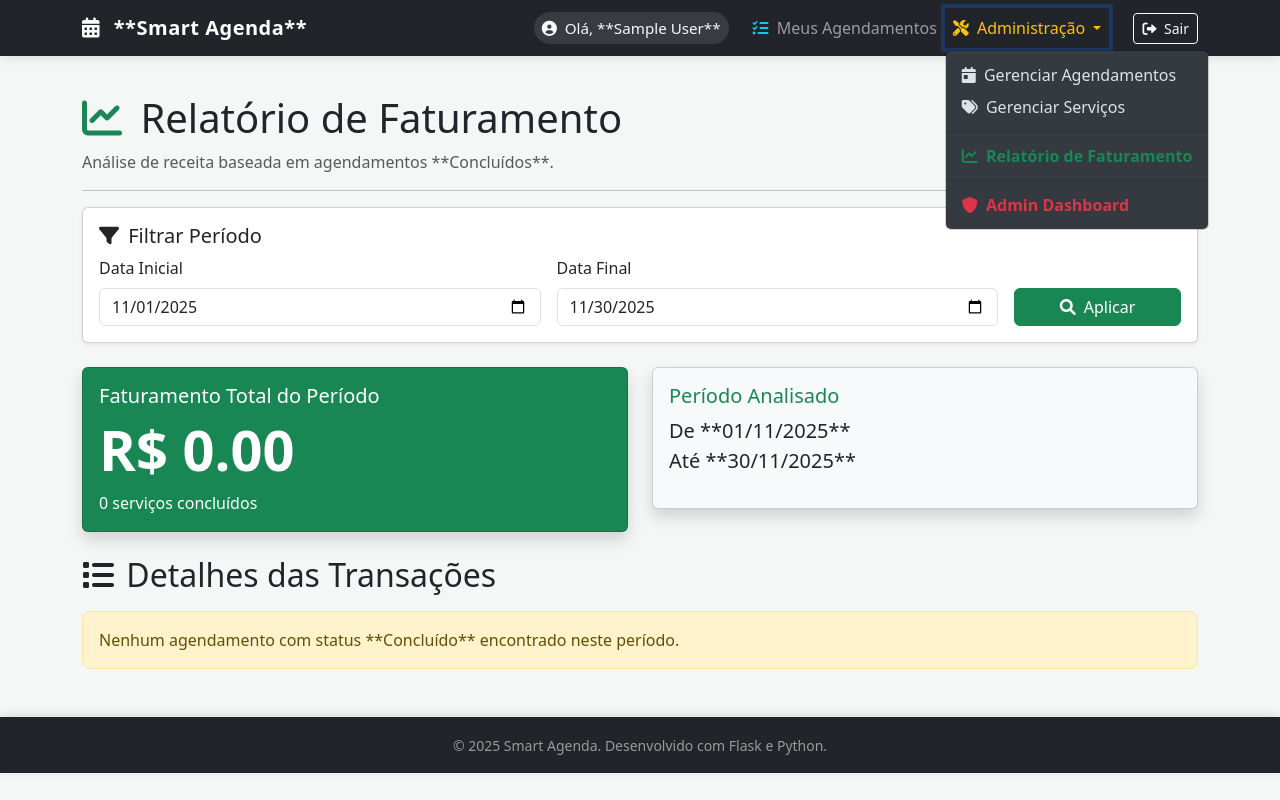
After one commit to EngSivaldo/AgendaPro-, a Flask app: page /services/admin/reports/billing in a window 1280 px wide, after a click on "Administração". The commit adds this page. Run offline with Flask 3, Linux system fonts and the light colour scheme; a user stored in the database is signed in; tables that the repository leaves empty hold one stand-in row (values such as "Sample post"); parts of the project's set-up code (start-up, migrations or seed data) failed here and were passed over.

Commit message:
feat: Implementa CRUD de Serviços e Lógica de Agendamento com Celery/Redis e Email

```diff
--- a/app/services/routes.py
+++ b/app/services/routes.py
@@ -1,12 +1,14 @@
+from functools import wraps
 from flask import Blueprint, render_template, request, flash, redirect, url_for, jsonify
 from flask_login import login_required, current_user
 from app import db, mail
 from app.decorators import admin_required
-from datetime import datetime, timedelta
+from datetime import datetime, timedelta, date
 from app.models import Service, Appointment, User
 from sqlalchemy import or_, func, and_
 from flask_mail import Message # Importa a classe Message
-
+from . import bp
+from app.tasks import send_appointment_reminder
 # ----------------------------------------------------------------------
 # 📌 1. DEFINIÇÃO DO BLUEPRINT
 # ----------------------------------------------------------------------
@@ -57,9 +59,11 @@ Sua Equipe de Agendamentos.
 # ----------------------------------------------------
 # 📌 3. FUNÇÕES AUXILIARES (has_conflict e get_available_slots)
 # ----------------------------------------------------
+# app/services/routes.py (Ajuste na FUNÇÃO AUXILIAR has_conflict)
 
-def has_conflict(service_id, desired_start_time):
-    """Verifica se o horário desejado conflita com agendamentos existentes."""
+def has_conflict(service_id, desired_start_time, appointment_id_to_exclude=None):
+    """Verifica se o horário desejado conflita com agendamentos existentes,
+       excluindo um agendamento específico."""
 
     service = Service.query.get(service_id)
     if not service:
@@ -71,22 +75,26 @@ def has_conflict(service_id, desired_start_time):
     start_of_day = datetime.combine(desired_start_time.date(), datetime.min.time())
     end_of_day_exclusive = start_of_day + timedelta(days=1)
 
-    all_appointments_on_day = Appointment.query.join(Service).filter(
+    # 📌 NOVO: Adiciona filtro para excluir o agendamento que está sendo editado
+    query = Appointment.query.join(Service).filter(
         Appointment.data_horario >= start_of_day,
         Appointment.data_horario < end_of_day_exclusive
-    ).filter(Appointment.status == 'Agendado').all()
+    ).filter(Appointment.status == 'Agendado')
+
+    if appointment_id_to_exclude:
+        query = query.filter(Appointment.id != appointment_id_to_exclude)
+
+    all_appointments_on_day = query.all()
+    # ... (O restante da lógica de loop 'for existing_appointment in all_appointments_on_day:' permanece o mesmo) ...
 
     for existing_appointment in all_appointments_on_day:
+        # ... (sua lógica de conflito existente) ...
+         existing_service_duration = existing_appointment.servico.duracao_minutos
+         existing_start_time = existing_appointment.data_horario
+         existing_end_time = existing_start_time + timedelta(minutes=existing_service_duration)
 
-        # O objeto do serviço é 'servico' (minúsculo) devido ao relacionamento
-        existing_service_duration = existing_appointment.servico.duracao_minutos
-        existing_start_time = existing_appointment.data_horario
-        existing_end_time = existing_start_time + timedelta(minutes=existing_service_duration)
-
-        # Lógica de Conflito: O novo agendamento começa antes do existente terminar E
-        # O novo agendamento termina depois do existente começar.
-        if desired_start_time < existing_end_time and desired_end_time > existing_start_time:
-            return True
+         if desired_start_time < existing_end_time and desired_end_time > existing_start_time:
+             return True
 
     return False
 
@@ -222,18 +230,35 @@ def book_appointment():
         db.session.add(new_appointment)
         db.session.commit()
 
-        # 💡 NOVO: CHAMADA DE ENVIO DE EMAIL DE CONFIRMAÇÃO
         # Acessar as propriedades antes de enviar o email para garantir que as relações foram carregadas
         new_appointment.user.email
         new_appointment.servico.nome
 
+        # 5. Envio do Email de Confirmação Imediata
         send_appointment_email(
             appointment=new_appointment,
             subject="Confirmação de Agendamento Realizado",
             status='Confirmado'
         )
 
-        flash('Agendamento realizado com sucesso! Um email de confirmação foi enviado.', 'success')
+        # ========================================================
+        # 📌 6. AGENDAMENTO DO LEMBRETE CELERY (24 HORAS ANTES)
+        # ========================================================
+
+        # Calcula o tempo para o lembrete (24 horas antes)
+        reminder_time = new_appointment.data_horario - timedelta(hours=24)
+
+        # Verifica se o tempo de lembrete ainda está no futuro
+        if reminder_time > datetime.now():
+            send_appointment_reminder.apply_async(
+                args=[new_appointment.id], # Passa o ID do novo agendamento
+                eta=reminder_time           # Agendado para ser executado em 'reminder_time'
+            )
+            flash_message = 'Agendamento realizado com sucesso! Um email de confirmação foi enviado e um lembrete foi agendado.'
+        else:
+            flash_message = 'Agendamento realizado com sucesso! Um email de confirmação foi enviado.'
+
+        flash(flash_message, 'success')
         return redirect(url_for('services.my_appointments'))
 
     return render_template('services/book.html', title='Novo Agendamento', services=services, now=datetime.now)
@@ -478,7 +503,10 @@ def update_appointment_status(appointment_id):
         flash('Status inválido.', 'danger')
         return redirect(url_for('services.manage_appointments'))
 
-    if appointment.status == new_status:
+    # 📌 NOVO: Pega o status atual ANTES de alterá-lo
+    old_status = appointment.status
+
+    if old_status == new_status:
         flash('Status inalterado.', 'info')
         return redirect(url_for('services.manage_appointments'))
 
@@ -487,10 +515,20 @@ def update_appointment_status(appointment_id):
         appointment.status = new_status
         # 2. TENTA SALVAR
         db.session.commit()
-        flash(f'Status do agendamento atualizado para "{new_status}".', 'success')
+
+        # 3. 📢 ENVIO DE EMAIL: Notifica o cliente sobre a mudança
+        # A notificação só é enviada se o status realmente mudou (já garantido pelo if acima)
+        send_appointment_email(
+            appointment=appointment,
+            subject=f"ATUALIZAÇÃO DE STATUS: Agendamento ID {appointment_id}",
+            status=new_status # Passa o novo status para o corpo do email
+        )
+
+        flash(f'Status do agendamento atualizado para "{new_status}" e cliente notificado.', 'success')
+
     except Exception as e:
         db.session.rollback()
-        print(f"ERRO DE DB: {e}")
+        print(f"ERRO DE DB ao atualizar status: {e}")
         flash(f'Erro ao atualizar o status. Tente novamente.', 'danger')
 
     return redirect(url_for('services.manage_appointments'))
@@ -517,12 +555,19 @@ def reschedule_appointment(appointment_id):
         flash('Formato de data e hora inválido.', 'danger')
         return redirect(url_for('services.manage_appointments'))
 
-    # 🚨 VALIDAÇÃO DE DATA FUTURA 🚨
+    # 2. 🚨 VALIDAÇÃO DE DATA FUTURA 🚨
     if new_datetime < datetime.now():
         flash('A data e hora do reagendamento não podem ser no passado.', 'danger')
         return redirect(url_for('services.manage_appointments'))
 
-    # 2. Atualiza e salva no banco de dados
+    # 3. 🚨 VALIDAÇÃO DE CONFLITO 🚨
+    # Passa o ID do agendamento atual para que ele seja ignorado na verificação
+    if has_conflict(appointment.service_id, new_datetime, appointment_id_to_exclude=appointment.id):
+        flash('ERRO: O novo horário conflita com outro agendamento existente. Selecione outro slot.', 'danger')
+        return redirect(url_for('services.manage_appointments'))
+
+
+    # 4. Atualiza e salva no banco de dados
     try:
         # Atualiza a data e define o status como Reagendado
         appointment.data_horario = new_datetime
@@ -530,17 +575,103 @@ def reschedule_appointment(appointment_id):
 
         db.session.commit()
 
-        # 💡 NOVO: Envio de email de reagendamento
+        # 5. 📢 ENVIO DE EMAIL de reagendamento (já estava OK)
         send_appointment_email(
             appointment=appointment,
             subject="REAGENDAMENTO de Serviço",
             status='Reagendado'
         )
 
-        flash(f'Agendamento #{appointment.id} reagendado com sucesso para {new_datetime.strftime("%d/%m/%Y às %H:%M")}.', 'success')
+        # 6. 🚨 (OPCIONAL) CANCELAMENTO DO LEMBRETE ANTIGO E AGENDAMENTO DO NOVO
+        # Aqui você deveria cancelar o Celery task antigo e agendar um novo,
+        # mas como você não tem o ID do task, essa é uma melhoria futura.
+
+        flash(f'Agendamento #{appointment.id} reagendado com sucesso para {new_datetime.strftime("%d/%m/%Y às %H:%M")} e cliente notificado.', 'success')
     except Exception as e:
         db.session.rollback()
         print(f"ERRO DE REAGENDAMENTO: {e}")
         flash('Erro ao salvar o reagendamento no banco de dados. Tente novamente.', 'danger')
 
     return redirect(url_for('services.manage_appointments'))
+
+
+
+# Função auxiliar para garantir que apenas administradores acessem
+def admin_required(f):
+    @wraps(f)
+    def decorated_function(*args, **kwargs):
+        if not current_user.is_admin:
+            flash('Acesso restrito a administradores.', 'danger')
+            return redirect(url_for('index'))
+        return f(*args, **kwargs)
+    return decorated_function
+
+# Rota para o Relatório de Faturamento
+# Rota para o Relatório de Faturamento
+@bp.route('/admin/reports/billing', methods=['GET'])
+@login_required
+@admin_required
+def billing_report():
+    """Calcula e exibe o faturamento total com base nos agendamentos concluídos."""
+
+    start_date_str = request.args.get('start_date')
+    end_date_str = request.args.get('end_date')
+
+    query = Appointment.query.filter_by(status='Concluído')
+
+    # --- NOVO BLOCO: Definir padrão (Mês Atual) ---
+    today = date.today()
+    start_of_month = datetime(today.year, today.month, 1)
+
+    # Calcula o último dia do mês atual (ou próximo mês)
+    try:
+        # Tenta ir para o dia 1 do próximo mês e subtrai 1 dia
+        end_of_month = datetime(today.year, today.month + 1, 1) - timedelta(seconds=1)
+    except ValueError:
+        # Se for Dezembro (month + 1 = 13), vai para Janeiro do próximo ano
+        end_of_month = datetime(today.year + 1, 1, 1) - timedelta(seconds=1)
+
+    # 💡 DEFINIÇÕES INICIAIS (serão usadas se não houver filtro)
+    start_date_filter = start_of_month
+    end_date_filter = end_of_month
+    # -----------------------------------------------
+
+    # 1. Lógica do Período (Filtro do Usuário)
+    if start_date_str and end_date_str:
+        try:
+            start_date_obj = datetime.strptime(start_date_str, '%Y-%m-%d')
+            end_date_obj = datetime.strptime(end_date_str, '%Y-%m-%d')
+
+            # Ajusta para incluir o dia inteiro
+            end_datetime = datetime.combine(end_date_obj.date(), datetime.max.time())
+
+            # 💡 SOBRESCREVE OS FILTROS PARA A QUERY E PARA O DISPLAY
+            start_date_filter = start_date_obj
+            end_date_filter = end_datetime
+
+        except ValueError:
+            flash('Formato de data inválido.', 'danger')
+            return redirect(url_for('services.billing_report'))
+
+    # Filtra a Query com base nos filtros definidos (padrão ou pelo usuário)
+    query = query.filter(Appointment.data_horario >= start_date_filter,
+                         Appointment.data_horario <= end_date_filter)
+
+    # 2. Execução da Consulta
+    completed_appointments = query.all()
+
+    # 3. Cálculo do Faturamento
+    total_revenue = sum(appt.servico.preco for appt in completed_appointments)
+
+    # 4. Retorno: Usa os filtros ATUAIS (start_date_filter/end_date_filter) para formatar
+    return render_template('services/billing_report.html',
+                           title='Relatório de Faturamento',
+                           total_revenue=total_revenue,
+                           appointments=completed_appointments,
+
+                           # Passa a data formatada para ser usada nos INPUTS HTML (valor='2025-11-01')
+                           start_date=start_date_filter.strftime('%Y-%m-%d'),
+                           end_date=end_date_filter.strftime('%Y-%m-%d'),
+
+                           datetime=datetime
+                           )
--- a/app/templates/base.html
+++ b/app/templates/base.html
@@ -4,7 +4,11 @@
     <meta charset="UTF-8">
     <meta name="viewport" content="width=device-width, initial-scale=1.0">
     <title>Sistema de Agendamento | {{ title }}</title>
+
+    {# 💡 BOOTSTRAP CSS (Versão 5.3) #}
     <link href="https://cdn.jsdelivr.net/npm/bootstrap@5.3.3/dist/css/bootstrap.min.css" rel="stylesheet">
+
+    {# 💡 FONT AWESOME (ÍCONES) #}
     <link rel="stylesheet" href="https://cdnjs.cloudflare.com/ajax/libs/font-awesome/6.0.0-beta3/css/all.min.css">
 
     <style>
@@ -77,6 +81,7 @@
                             </a>
                         </li>
 
+                        {# --- INÍCIO: DROPDOWN DE ADMINISTRAÇÃO --- #}
                         {% if current_user.is_admin %}
                         <li class="nav-item dropdown me-2">
                             <a class="nav-link dropdown-toggle text-warning" href="#" id="adminDropdown" role="button" data-bs-toggle="dropdown" aria-expanded="false">
@@ -89,13 +94,24 @@
                                 <li><a class="dropdown-item" href="{{ url_for('services.list_services') }}">
                                     <i class="fas fa-tags me-1"></i> Gerenciar Serviços
                                 </a></li>
+
                                 <li><hr class="dropdown-divider"></li>
+
+                                {# 📌 NOVO LINK INSERIDO AQUI: RELATÓRIO DE FATURAMENTO #}
+                                <li><a class="dropdown-item fw-bold text-success" href="{{ url_for('services.billing_report') }}">
+                                    <i class="fas fa-chart-line me-1"></i> Relatório de Faturamento
+                                </a></li>
+
+                                <li><hr class="dropdown-divider"></li>
+
                                 <li><a class="dropdown-item text-danger fw-bold" href="{{ url_for('services.admin_dashboard') }}">
                                     <i class="fas fa-shield-alt me-1"></i> Admin Dashboard
                                 </a></li>
                             </ul>
                         </li>
                         {% endif %}
+                        {# --- FIM: DROPDOWN DE ADMINISTRAÇÃO --- #}
+
 
                         <li class="nav-item">
                             <a class="btn btn-outline-light btn-sm ms-lg-3" href="{{ url_for('auth.logout') }}">
@@ -122,6 +138,7 @@
 
     <main class="container">
 
+        {# --- FLASH MESSAGES (Alertas do Flask) --- #}
         {% with messages = get_flashed_messages(with_categories=true) %}
             {% if messages %}
                 <div class="row justify-content-center">
@@ -147,6 +164,7 @@
     </footer>
 
     {% block scripts %}
+    {# 💡 BOOTSTRAP JS (Necessário para Navbar Toggler e Dropdowns) #}
     <script src="https://cdn.jsdelivr.net/npm/bootstrap@5.3.3/dist/js/bootstrap.bundle.min.js"></script>
     {% endblock %}
 </body>
--- /dev/null
+++ b/app/templates/services/billing_report.html
@@ -0,0 +1,86 @@
+{% extends "base.html" %}
+
+{% block content %}
+<h1 class="mt-4"><i class="fas fa-chart-line me-2 text-success"></i> Relatório de Faturamento</h1>
+<p class="text-muted">Análise de receita baseada em agendamentos **Concluídos**.</p>
+
+<hr>
+
+{# --- 1. Filtros de Período --- #}
+<div class="card shadow-sm mb-4">
+    <div class="card-body">
+        <h5 class="card-title"><i class="fas fa-filter me-1"></i> Filtrar Período</h5>
+        <form method="GET" action="{{ url_for('services.billing_report') }}" class="row g-3 align-items-end">
+            <div class="col-md-5">
+                <label for="start_date" class="form-label">Data Inicial</label>
+                <input type="date" class="form-control" id="start_date" name="start_date" value="{{ request.args.get('start_date') or start_date }}">
+            </div>
+            <div class="col-md-5">
+                <label for="end_date" class="form-label">Data Final</label>
+                <input type="date" class="form-control" id="end_date" name="end_date" value="{{ request.args.get('end_date') or end_date }}">
+            </div>
+            <div class="col-md-2">
+                <button type="submit" class="btn btn-success w-100">
+                    <i class="fas fa-search me-1"></i> Aplicar
+                </button>
+            </div>
+        </form>
+    </div>
+</div>
+
+{# --- 2. Resultados Principais --- #}
+<div class="row mb-4">
+    <div class="col-md-6">
+        <div class="card bg-success text-white shadow">
+            <div class="card-body">
+                <h5 class="card-title">Faturamento Total do Período</h5>
+                <h1 class="display-4 fw-bold">R$ {{ "%.2f"|format(total_revenue) }}</h1>
+                <p class="mb-0">{{ appointments | length }} serviços concluídos</p>
+            </div>
+        </div>
+    </div>
+    <div class="col-md-6">
+        <div class="card bg-light shadow">
+            <div class="card-body">
+                <h5 class="card-title text-success">Período Analisado</h5>
+                <p class="lead mb-0">De **{{ datetime.strptime(start_date, '%Y-%m-%d').strftime('%d/%m/%Y') }}**</p>
+                <p class="lead">Até **{{ datetime.strptime(end_date, '%Y-%m-%d').strftime('%d/%m/%Y') }}**</p>
+            </div>
+        </div>
+    </div>
+</div>
+
+{# --- 3. Lista de Agendamentos Concluídos --- #}
+<h2><i class="fas fa-list me-1"></i> Detalhes das Transações</h2>
+{% if appointments %}
+<div class="table-responsive">
+    <table class="table table-striped table-hover align-middle table-sm">
+        <thead>
+            <tr class="table-dark">
+                <th>ID</th>
+                <th>Data/Hora</th>
+                <th>Serviço</th>
+                <th>Cliente</th>
+                <th class="text-end">Preço</th>
+            </tr>
+        </thead>
+        <tbody>
+            {% for appt in appointments %}
+            <tr>
+                <td>{{ appt.id }}</td>
+                <td>{{ appt.data_horario.strftime('%d/%m/%Y %H:%M') }}</td>
+                <td>{{ appt.servico.nome }}</td>
+                <td>{{ appt.user.nome }}</td>
+                <td class="text-end fw-bold text-success">R$ {{ "%.2f"|format(appt.servico.preco) }}</td>
+            </tr>
+            {% endfor %}
+        </tbody>
+    </table>
+</div>
+{% else %}
+<div class="alert alert-warning">
+    Nenhum agendamento com status **Concluído** encontrado neste período.
+</div>
+{% endif %}
+
+{% endblock %}
```
Also changed, not shown: app/__init__.py (+46 -19 lines), app/config.py (+16 -3 lines), app/tasks.py (added, +51 -0 lines), run.py (+13 -17 lines).
